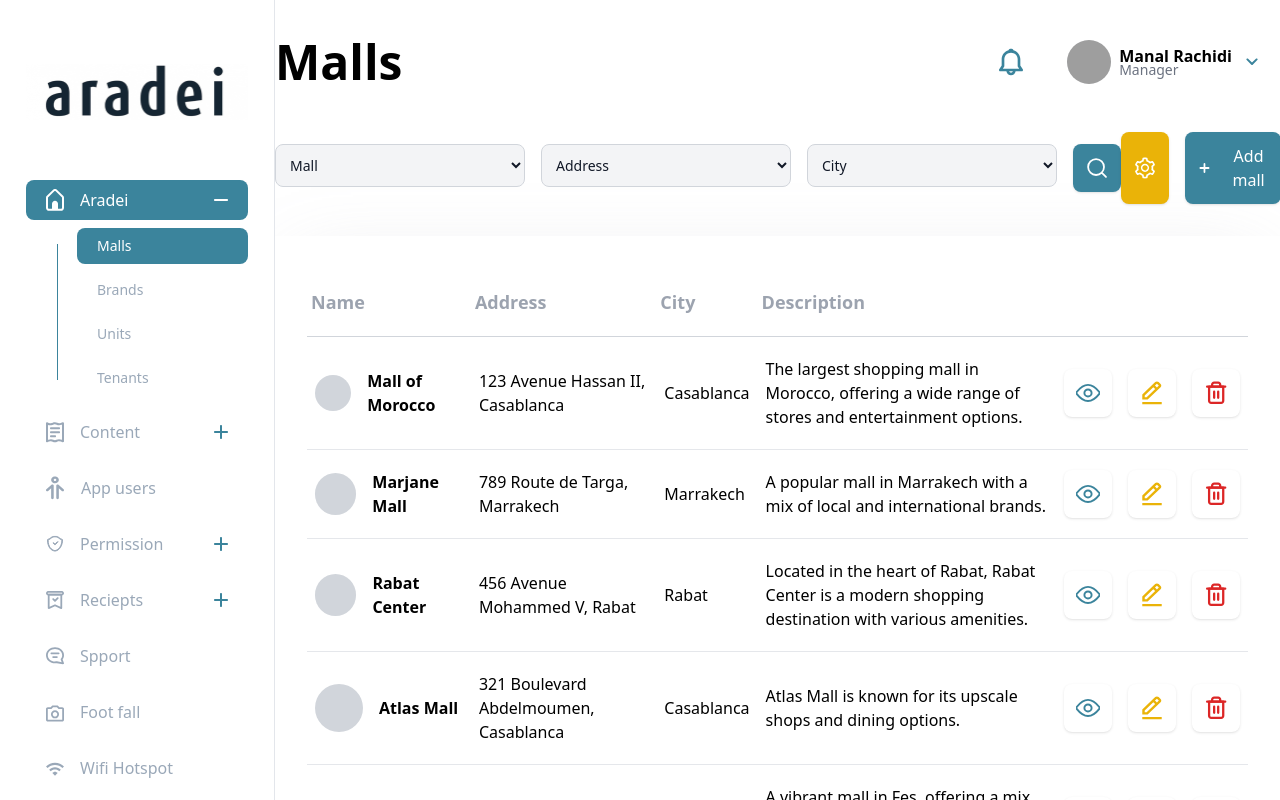
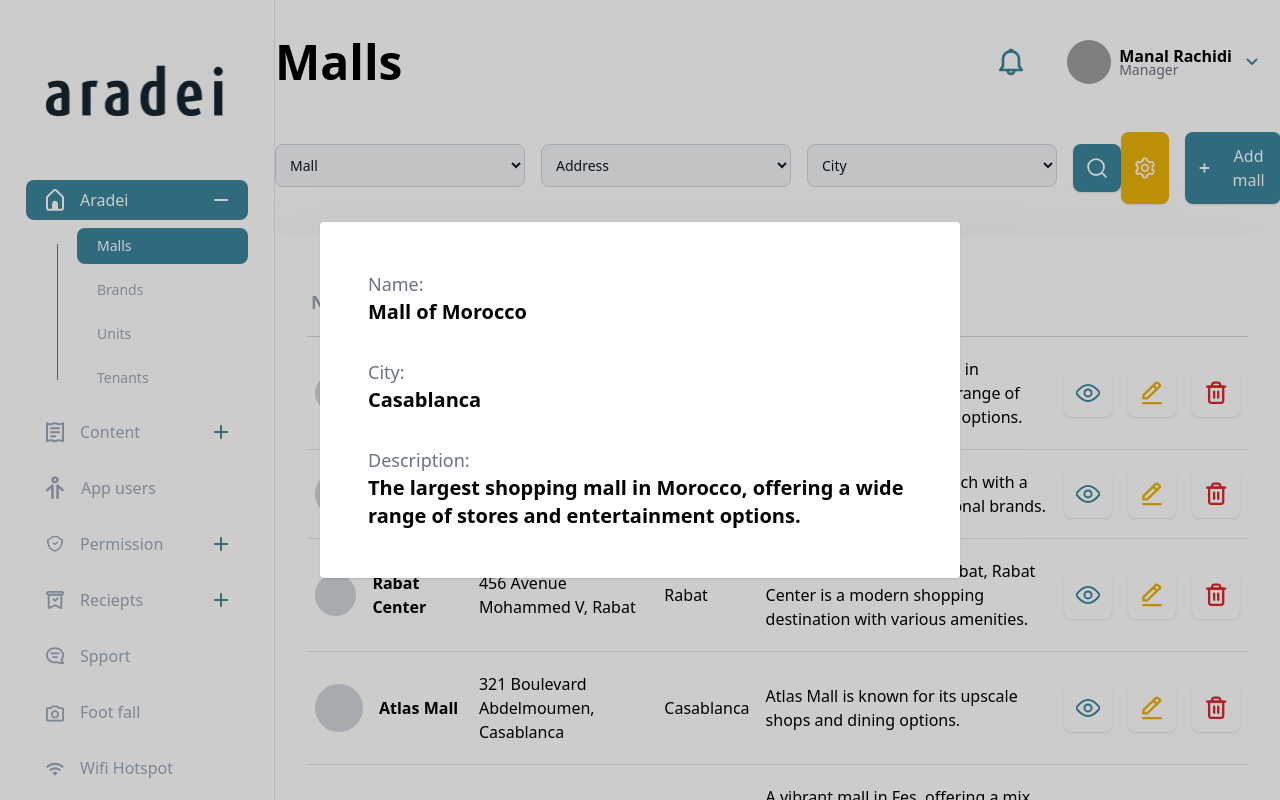
Before and after one commit to MouadBNL/mall-management, a Vue app: page / in a window 1280 px wide. Both pictures are taken after a click on the button 1087 px from the left and 393 px from the top of the page. Built offline with nearby package versions, Linux system fonts and the light colour scheme; grey boxes are pictures that could not be loaded.

Commit message:
feat: view a mall

```diff
--- /dev/null
+++ b/src/components/UI/UIModal.vue
@@ -0,0 +1,15 @@
+<script lang="ts" setup>
+
+const props = defineProps<{
+    show?: boolean
+}>()
+const emits = defineEmits<{
+    (e: 'update:show', value: boolean):void
+}>()
+</script>
+
+<template>
+    <div v-if="show" class="fixed inset-0 bg-black/20 flex items-center justify-center" @click="() => emits('update:show', false)">
+        <slot/>
+    </div>
+</template>
--- a/src/pages/MallsPage/MallDataTable.vue
+++ b/src/pages/MallsPage/MallDataTable.vue
@@ -5,7 +5,8 @@ import DeleteIcon from "../../components/icons/DeleteIcon.vue";
 import ViewIcon from "../../components/icons/ViewIcon.vue";
 import EditIcon from "../../components/icons/EditIcon.vue";
 import { computed, ref, watch } from 'vue';
-import { Filters, mallsData } from '../../data/malls';
+import { Filters, Mall, mallsData } from '../../data/malls';
+import UIModal from "../../components/UI/UIModal.vue";
 
 const props = defineProps<{
     filters?: Filters
@@ -35,6 +36,13 @@ const paginatedData = computed(() => {
 
 
 const data = ref(mallsData);
+const showViewModal = ref(false)
+const selectedMall = ref<Mall>()
+
+const viewMall = (idx: number) => {
+    selectedMall.value = data.value[idx]
+    showViewModal.value = true
+}
 
 const deleteMall = (idx: number) => {
     if(confirm("Are you sure you want to delete a mall ?")) {
@@ -44,6 +52,24 @@ const deleteMall = (idx: number) => {
 </script>
 
 <template>
+    <UIModal v-model:show="showViewModal">
+        <div class="w-1/2 p-12 bg-white rounded shadow" @click="(e) => e.stopPropagation()" v-if="selectedMall">
+            <div class="grid grid-cols-1 gap-y-8">
+                <div>
+                    <label class="text-lg text-gray-500">Name:</label>
+                    <p class="text-xl font-bold">{{ selectedMall.name }}</p>
+                </div>
+                <div>
+                    <label class="text-lg text-gray-500">City:</label>
+                    <p class="text-xl font-bold">{{ selectedMall.city }}</p>
+                </div>
+                <div>
+                    <label class="text-lg text-gray-500">Description:</label>
+                    <p class="text-xl font-bold">{{ selectedMall.description }}</p>
+                </div>
+            </div>
+        </div>
+    </UIModal>
     <table class="mb-6">
         <thead>
             <tr class="border-b border-gray-300">
@@ -80,7 +106,7 @@ const deleteMall = (idx: number) => {
                 <td  class="py-5 px-2">
                     <!-- Define actions here, e.g., buttons for edit and delete -->
                     <div class="flex gap-4">
-                        <UIButton type="secondary" color="primary">
+                        <UIButton type="secondary" color="primary" @click="() => viewMall(index)">
                             <ViewIcon/>
                         </UIButton>
                         <UIButton type="secondary" color="warning">
```
